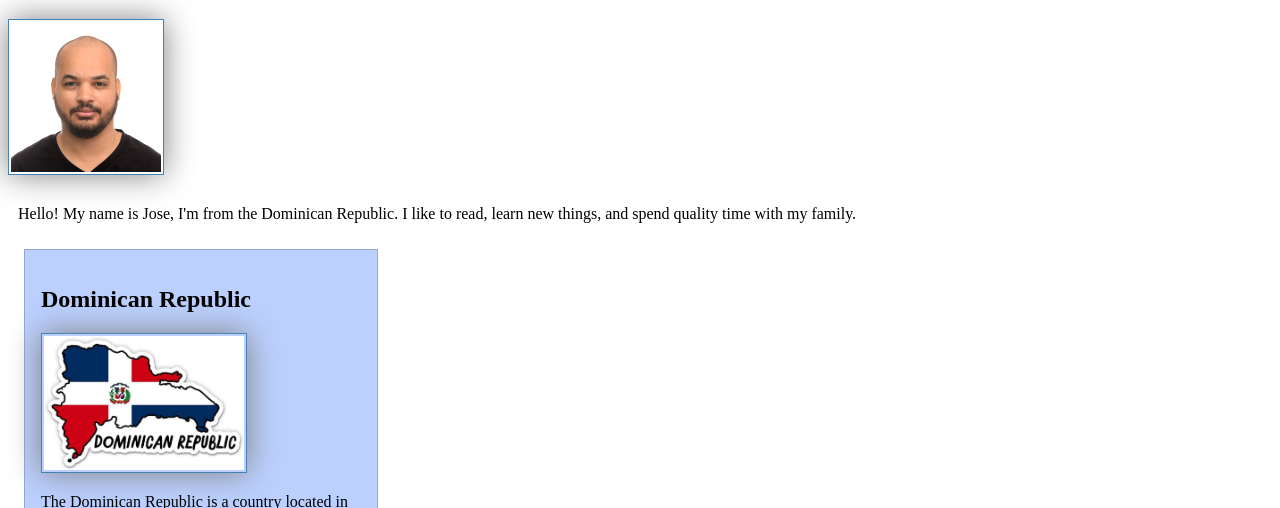
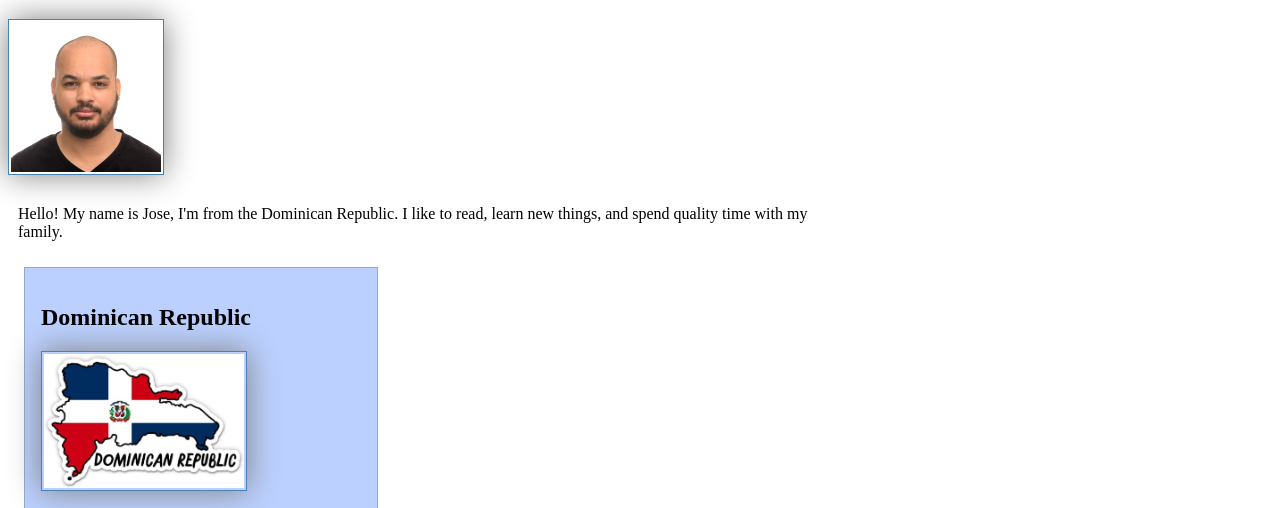
Before and after one commit to jelopez1104/wdd130, a plain HTML site: page index.html in a window 1280 px wide. Shown: the part 263-771 px from the top of the page. Drawn offline with Linux system fonts and the light colour scheme.

Commit message:
add max width to main section.

```diff
--- a/styles/styles.css
+++ b/styles/styles.css
@@ -25,6 +25,10 @@ p {
     padding: 10px;
 }
 
+main {
+    max-width: 840px;
+}
+
 aside {
     width: 20rem;
     margin: 1rem;
```
